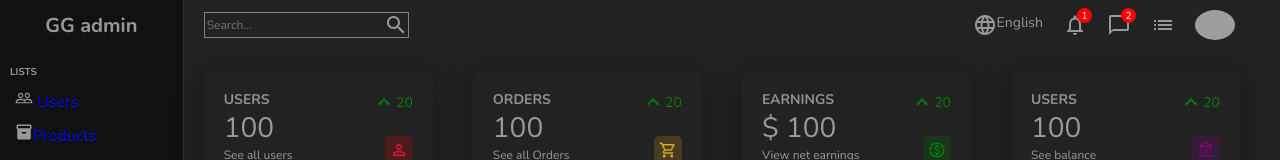
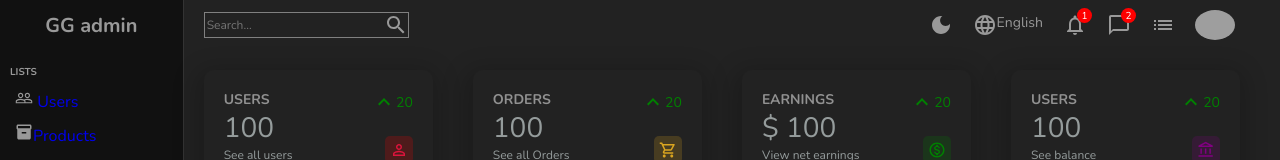
Before and after one commit to geoffgeorgein/Admin-dashboard, a React (Create React App) app: page / in a window 1280 px wide. Shown: the top 160 px of the page. Built offline with nearby package versions, Linux system fonts and the light colour scheme; grey boxes are pictures that could not be loaded.

Commit message:
complete

```diff
--- a/src/components/navbar/Navbar.js
+++ b/src/components/navbar/Navbar.js
@@ -1,13 +1,16 @@
-import React from 'react'
+import React, { useContext } from 'react'
 import "./Navbar.scss";
 import LanguageIcon from '@mui/icons-material/Language';
 import NotificationsNoneIcon from '@mui/icons-material/NotificationsNone';
 import ChatBubbleOutlineIcon from '@mui/icons-material/ChatBubbleOutline';
 import ListOutlinedIcon from '@mui/icons-material/ListOutlined';
 import SearchOutlinedIcon from '@mui/icons-material/SearchOutlined';
+import { DarkModeContext } from '../../context/darkModeContext';
+import DarkModeIcon from '@mui/icons-material/DarkMode';
 
 
 function Navbar() {
+  const{dispatch}=useContext(DarkModeContext);
   return (
     <div className='navbar'>
 
@@ -20,6 +23,10 @@ function Navbar() {
         </div>
 
         <div className='items'>
+
+          <div className='item'>
+            <DarkModeIcon onClick={()=>dispatch({type:"TOGGLE"})}/>
+          </div>
 
           <div className='item'>
             <LanguageIcon/>
--- a/src/components/sidebar/Sidebar.jsx
+++ b/src/components/sidebar/Sidebar.jsx
@@ -1,4 +1,4 @@
-import React from 'react'
+import React, { useContext } from 'react'
 import './Sidebar.scss';
 import DashboardIcon from '@mui/icons-material/Dashboard';
 import PeopleOutlineIcon from '@mui/icons-material/PeopleOutline';
@@ -11,9 +11,11 @@ import PsychologyIcon from '@mui/icons-material/Psychology';
 import AssessmentIcon from '@mui/icons-material/Assessment';
 import CreditCardIcon from '@mui/icons-material/CreditCard';
 import { Link } from 'react-router-dom';
+import { DarkModeContext } from '../../context/darkModeContext';
 
 
 function Sidebar() {
+  const{dispatch}=useContext(DarkModeContext);
   return (
     <>
     <div className='sidebar'>
@@ -84,8 +86,8 @@ function Sidebar() {
       </div>
       <div className='bottom'>
 
-        <div className='colorOption'></div>
-        <div className='colorOption'></div>
+        <div className='colorOption' onClick={()=>dispatch({type:"LIGHT"})}></div>
+        <div className='colorOption' onClick={()=>dispatch({type:"DARK"})} ></div>
 
       </div>
 
```
